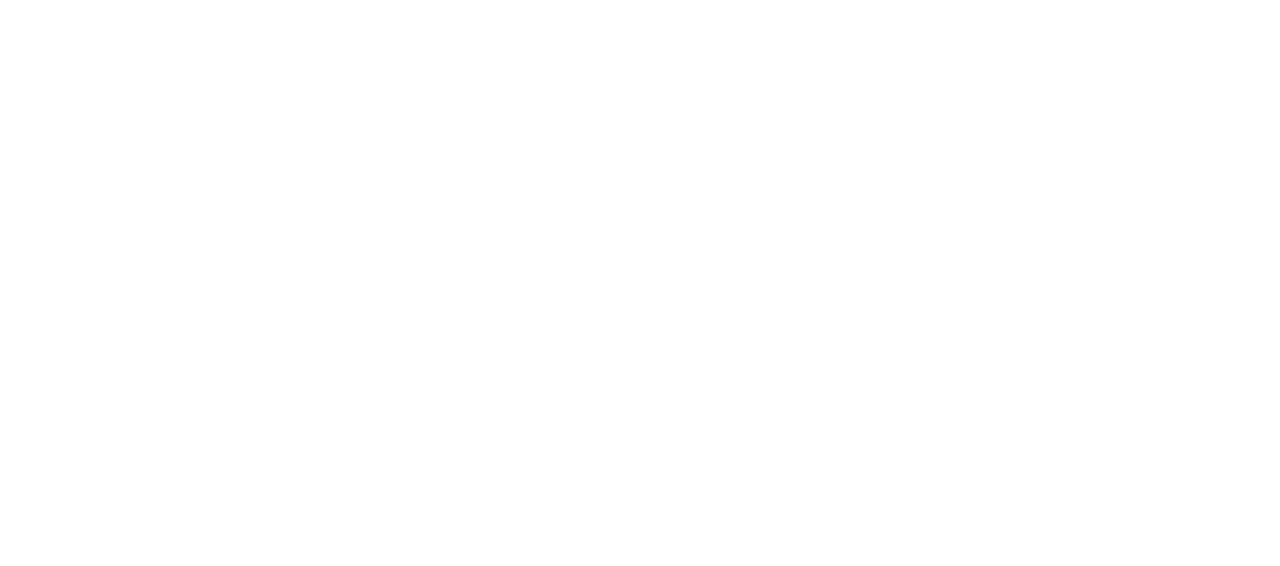
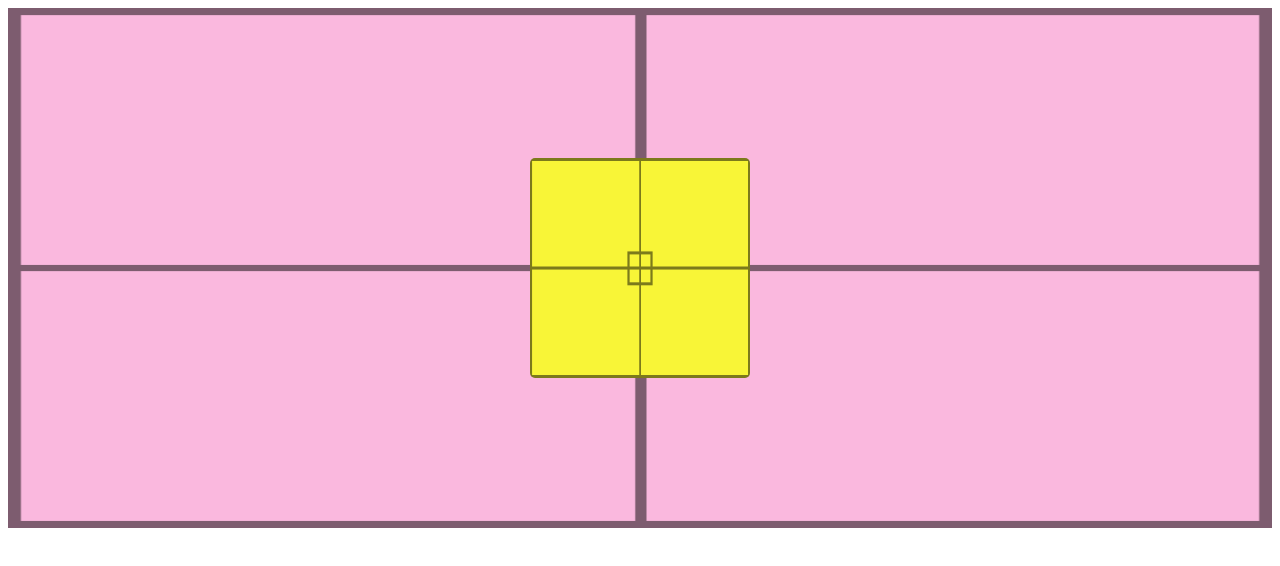
Before and after one commit to Lindomar2025/html.css, a plain HTML site: page ex022/funso007.html in a window 1280 px wide. Drawn offline with Linux system fonts and the light colour scheme.

Commit message:
Alinhamento Vertical

```diff
--- a/ex022/funso007.html
+++ b/ex022/funso007.html
@@ -4,6 +4,31 @@
     <meta charset="UTF-8">
     <meta name="viewport" content="width=device-width, initial-scale=1.0">
     <title>Alinhamento Vertical</title>
+    <style>
+        #conteiner {
+            background-image: url("imagens/target001.png");
+            background-size: 100% 100%;
+            position: relative;
+            height: 500px;
+            padding: 10px;
+            background-color: rgb(250, 184, 222);
+        }
+
+        #conteudo {
+            position: absolute;
+            top: 50%;
+            left: 50%;
+            height: 200px;
+            width: 200px;
+            padding: 10px;
+            margin: auto;
+            background-color: rgb(248, 245, 55);
+            border-radius: 5px;
+            transform: translate(-50%, -50%);
+            background-image: url("imagens/target001.png");
+            background-size: 100% 100%;
+        }
+    </style>
 </head>
 <body>
     <Section id="conteiner">
@@ -12,7 +37,6 @@
 
         </Article>
 
-
     </Section>
 
 </body>
```
Also changed, not shown: 1 other file.
